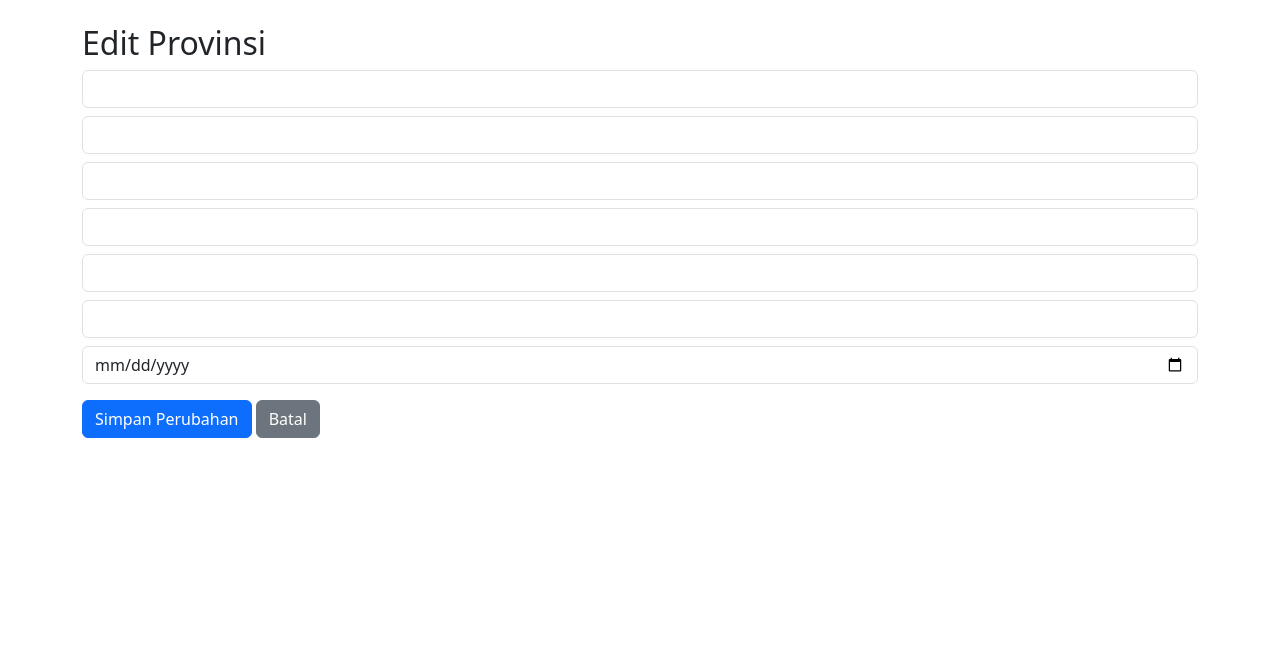
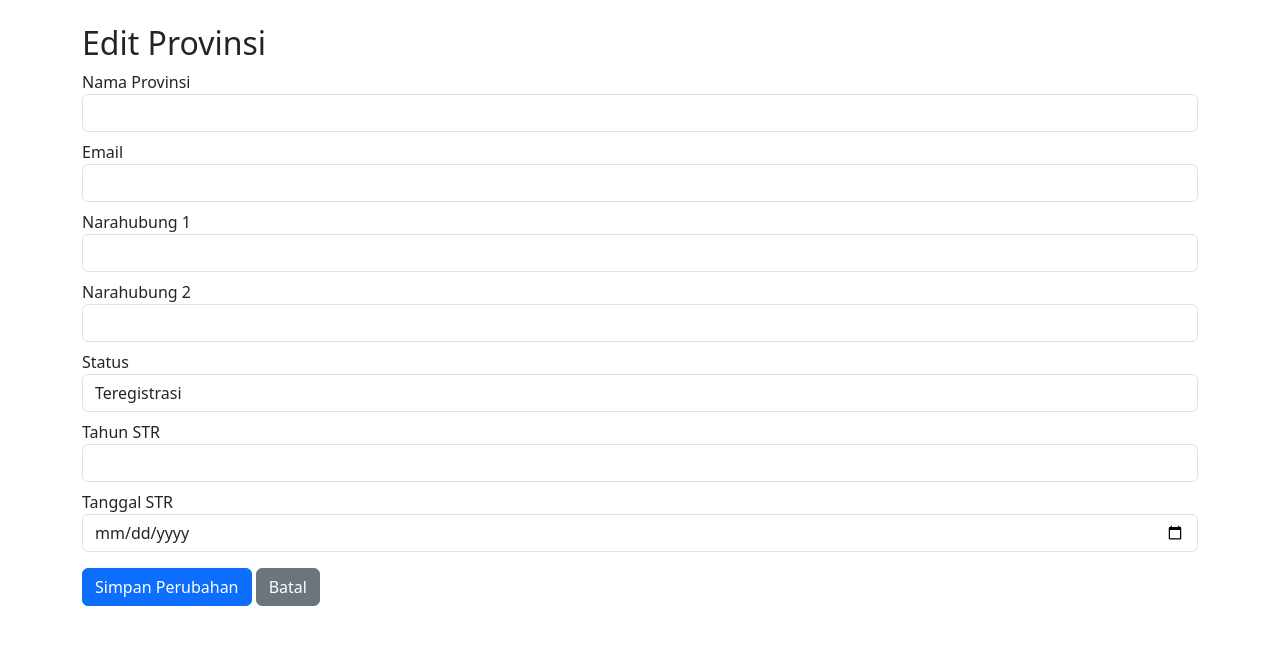
Before and after one commit to VascoZ/dashboard-csirt-pemda, a PHP site: page /provinsi_edit.php?id=1 in a window 1280 px wide. Shown: the top 645 px of the page. Run offline with PHP 8.4, Linux system fonts and the light colour scheme; data that the repository does not hold is empty.

Commit message:
update drop down

```diff
--- a/provinsi_edit.php
+++ b/provinsi_edit.php
@@ -13,16 +13,15 @@ if ($_SERVER['REQUEST_METHOD'] === 'POST') {
     $tahunSTR = $_POST['tahunSTR'];
     $tanggalSTR = $_POST['tanggalSTR'];
 
-    $conn->query("UPDATE provinsi SET
-                    nama = '$nama',
-                    email = '$email',
-                    narahubung1 = '$narahubung1',
-                    narahubung2 = '$narahubung2',
-                    status = '$status',
-                    tahunSTR = '$tahunSTR',
-                    tanggalSTR = '$tanggalSTR'
-                  WHERE id = $id");
+    $stmt = $conn->prepare("UPDATE provinsi SET
+        nama = ?, email = ?, narahubung1 = ?, narahubung2 = ?,
+        status = ?, tahunSTR = ?, tanggalSTR = ?
+        WHERE id = ?");
+    $stmt->bind_param("sssssssi", $nama, $email, $narahubung1, $narahubung2, $status, $tahunSTR, $tanggalSTR, $id);
+    $stmt->execute();
+
     header("Location: provinsi.php");
+    exit;
 }
 ?>
 <!DOCTYPE html>
@@ -35,13 +34,42 @@ if ($_SERVER['REQUEST_METHOD'] === 'POST') {
 <div class="container mt-4">
     <h2>Edit Provinsi</h2>
     <form method="POST">
-        <input name="nama" type="text" class="form-control mb-2" value="<?= $data['nama'] ?>" required>
-        <input name="email" type="email" class="form-control mb-2" value="<?= $data['email'] ?>">
-        <input name="narahubung1" type="text" class="form-control mb-2" value="<?= $data['narahubung1'] ?>">
-        <input name="narahubung2" type="text" class="form-control mb-2" value="<?= $data['narahubung2'] ?>">
-        <input name="status" type="text" class="form-control mb-2" value="<?= $data['status'] ?>">
-        <input name="tahunSTR" type="number" class="form-control mb-2" value="<?= $data['tahunSTR'] ?>">
-        <input name="tanggalSTR" type="date" class="form-control mb-3" value="<?= $data['tanggalSTR'] ?>">
+        <div class="mb-2">
+            <label>Nama Provinsi</label>
+            <input name="nama" type="text" class="form-control" value="<?= htmlspecialchars($data['nama']) ?>" required>
+        </div>
+        <div class="mb-2">
+            <label>Email</label>
+            <input name="email" type="email" class="form-control" value="<?= htmlspecialchars($data['email']) ?>">
+        </div>
+        <div class="mb-2">
+            <label>Narahubung 1</label>
+            <input name="narahubung1" type="text" class="form-control" value="<?= htmlspecialchars($data['narahubung1']) ?>">
+        </div>
+        <div class="mb-2">
+            <label>Narahubung 2</label>
+            <input name="narahubung2" type="text" class="form-control" value="<?= htmlspecialchars($data['narahubung2']) ?>">
+        </div>
+        <div class="mb-2">
+            <label>Status</label>
+            <select name="status" class="form-control" required>
+                <?php
+                $statusOptions = ["Teregistrasi", "Terbentuk", "Progress", "-"];
+                foreach ($statusOptions as $s) {
+                    $selected = ($data['status'] == $s) ? 'selected' : '';
+                    echo "<option value=\"$s\" $selected>$s</option>";
+                }
+                ?>
+            </select>
+        </div>
+        <div class="mb-2">
+            <label>Tahun STR</label>
+            <input name="tahunSTR" type="number" class="form-control" value="<?= htmlspecialchars($data['tahunSTR']) ?>">
+        </div>
+        <div class="mb-3">
+            <label>Tanggal STR</label>
+            <input name="tanggalSTR" type="date" class="form-control" value="<?= htmlspecialchars($data['tanggalSTR']) ?>">
+        </div>
         <button type="submit" class="btn btn-primary">Simpan Perubahan</button>
         <a href="provinsi.php" class="btn btn-secondary">Batal</a>
     </form>
```
Also changed, not shown: kabkot_edit.php (+14 -1 lines), kabkot_tambah.php (+22 -6 lines), provinsi_tambah.php (+18 -3 lines).
